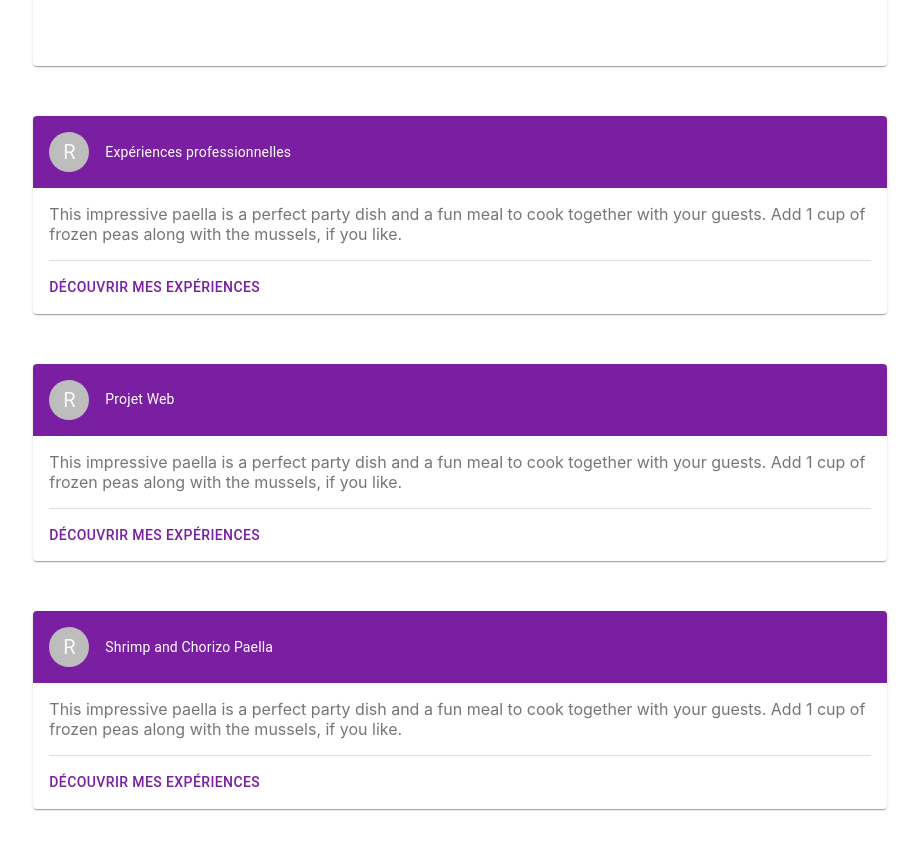
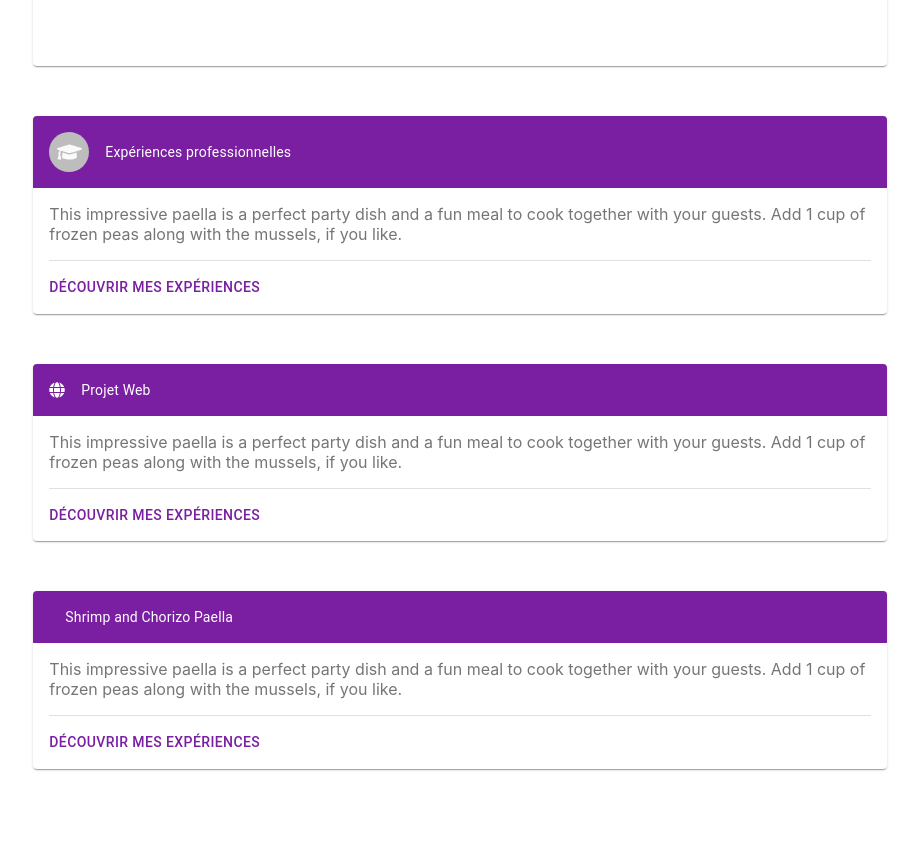
Before and after one commit to matthieu-mr/site-perso, a React (Create React App) app in the folder react-app/: page / in a window 1280 px wide. Shown: the part 300-1150 px from the top of the page, without its empty margins (180-1099 px from the left). After the commit the page ends 1119 px from the top, so only its background shows below. Built offline with nearby package versions, Linux system fonts and the light colour scheme.

Commit message:
ajout des icones

```diff
--- a/react-app/package.json
+++ b/react-app/package.json
@@ -3,6 +3,9 @@
   "version": "0.1.0",
   "private": true,
   "dependencies": {
+    "@fortawesome/fontawesome-svg-core": "^1.2.29",
+    "@fortawesome/free-solid-svg-icons": "^5.13.1",
+    "@fortawesome/react-fontawesome": "^0.1.11",
     "@material-ui/core": "^4.10.2",
     "@material-ui/icons": "^4.9.1",
     "@testing-library/jest-dom": "^4.2.4",
--- a/react-app/src/Home.js
+++ b/react-app/src/Home.js
@@ -3,6 +3,9 @@ import PropTypes from 'prop-types';
 import { withStyles } from '@material-ui/core/styles';
 import Button from '@material-ui/core/Button';
 import MyMenu from './Menu'
+
+import { FontAwesomeIcon } from '@fortawesome/react-fontawesome'
+import { faCoffee,faGraduationCap,faGlobe,faReact } from '@fortawesome/free-solid-svg-icons'
 
 
 // import CSS
@@ -17,7 +20,7 @@ import CardActions from '@material-ui/core/CardActions';
 import Divider from '@material-ui/core/Divider';
 import Avatar from '@material-ui/core/Avatar';
 import Typography from '@material-ui/core/Typography';
-
+import { AccessAlarm, ThreeDRotation } from '@material-ui/icons';
 
 
 
@@ -62,7 +65,7 @@ function Home(props) {
         <CardHeader className={classes.carditem}
             avatar={
               <Avatar aria-label="recipe" className={classes.avatar}>
-                R
+                <FontAwesomeIcon icon={faGraduationCap} />
               </Avatar>
             }
             title="Expériences professionnelles"
@@ -86,9 +89,7 @@ function Home(props) {
     <Card className={classes.card}>
         <CardHeader className={classes.carditem}
             avatar={
-              <Avatar aria-label="recipe" className={classes.avatar}>
-                R
-              </Avatar>
+              <FontAwesomeIcon icon={faGlobe} />
             }
             title="Projet Web"
 
@@ -111,11 +112,9 @@ function Home(props) {
 {/* ---------------------  Experience Web --------------------- */}
     <Card className={classes.card}>
       <CardHeader className={classes.carditem}
-                  avatar={
-                    <Avatar aria-label="recipe" className={classes.avatar}>
-                      R
-                    </Avatar>
-                  }
+            avatar={
+              <FontAwesomeIcon icon={faReact} />
+            }
                   title="Shrimp and Chorizo Paella"
 
                 />
@@ -159,6 +158,7 @@ const styles = {
     marginBottom:"50px",
   },
   pictureheader:{
+    alignSelf:"flex-end",
     height:200,
   },
 
```
Also changed, not shown: 1 other file (tests, documents, lock files or other folders).
